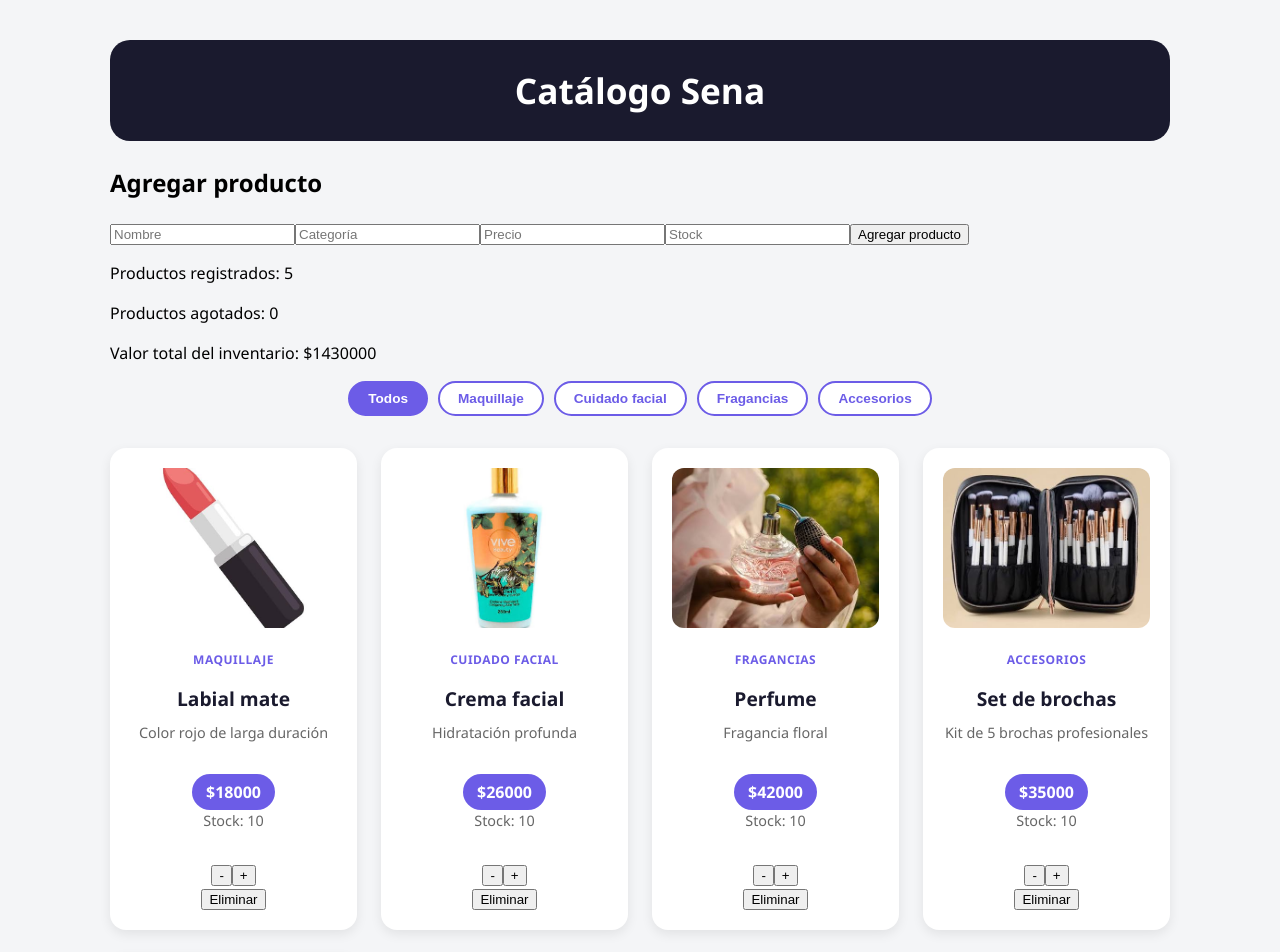
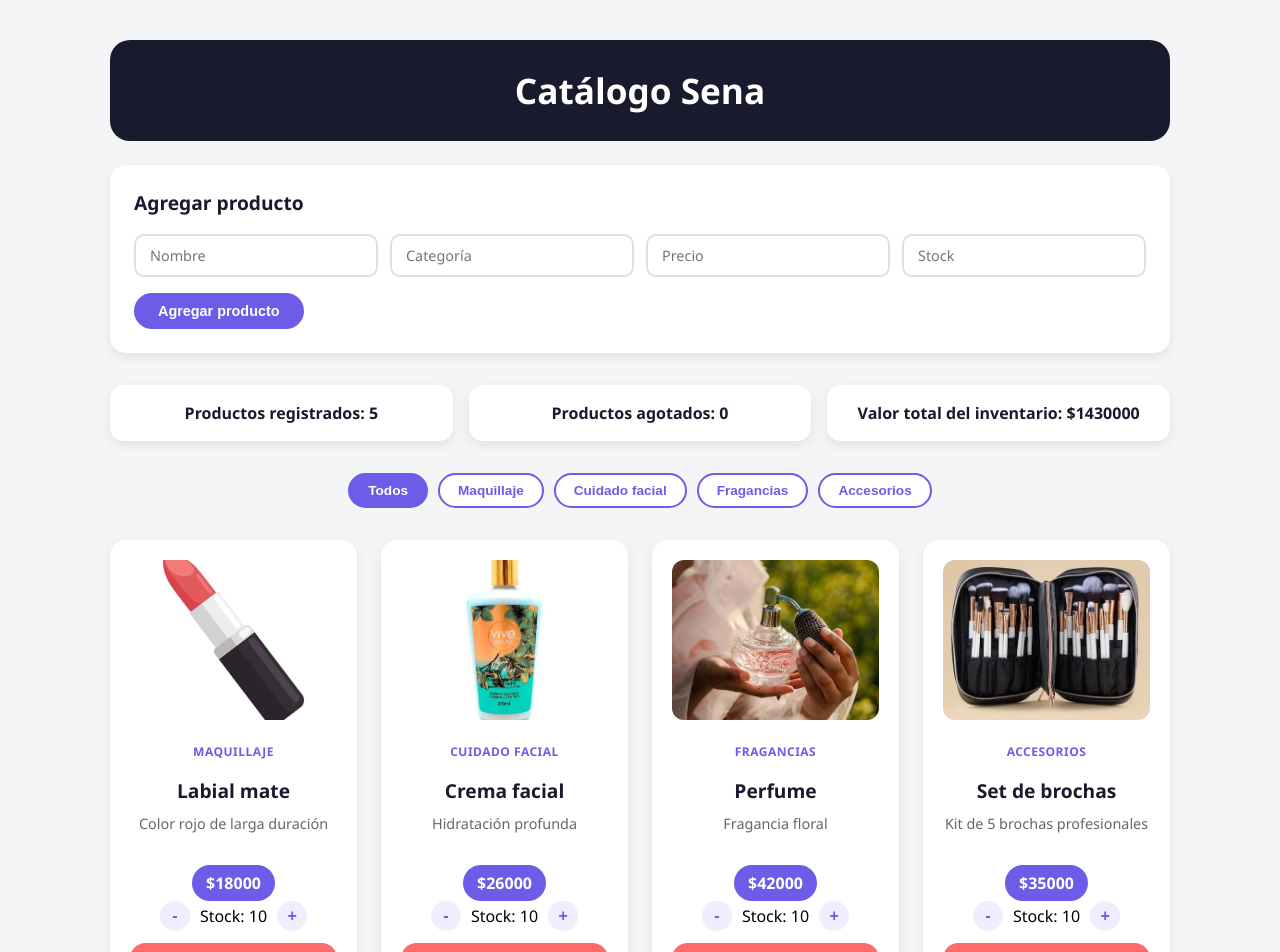
Before and after one commit to Cyber-TL/Aprendiendo-react, a React (Vite) app: page / in a window 1280 px wide. Shown: the top 952 px of the page. Built offline with nearby package versions, Linux system fonts and the light colour scheme.

Commit message:
style: mejorar diseño del formulario, tablero e indicadores

```diff
--- a/src/App.css
+++ b/src/App.css
@@ -71,6 +71,7 @@ body {
   border-radius: 12px;
   margin-bottom: 12px;
 }
+
 .categoria {
   display: inline-block;
   font-size: 0.75rem;
@@ -121,3 +122,118 @@ body {
   background: #6c5ce7;
   color: white;
 }
+
+/* === Formulario === */
+.formulario {
+  background: white;
+  border-radius: 16px;
+  padding: 24px;
+  margin-bottom: 32px;
+  box-shadow: 0 4px 12px rgba(0, 0, 0, 0.08);
+}
+
+.formulario h2 {
+  margin: 0 0 16px;
+  color: #1a1a2e;
+  font-size: 1.2rem;
+}
+
+.formulario-grid {
+  display: grid;
+  grid-template-columns: repeat(auto-fit, minmax(160px, 1fr));
+  gap: 12px;
+  margin-bottom: 16px;
+}
+
+.formulario input {
+  border: 2px solid #e0e0e0;
+  border-radius: 10px;
+  padding: 10px 14px;
+  font-size: 0.9rem;
+  font-family: inherit;
+  transition: border-color 0.2s ease;
+}
+
+.formulario input:focus {
+  outline: none;
+  border-color: #6c5ce7;
+}
+
+.formulario button {
+  border: none;
+  background: #6c5ce7;
+  color: white;
+  padding: 10px 24px;
+  border-radius: 20px;
+  font-weight: 600;
+  font-size: 0.9rem;
+  cursor: pointer;
+  transition: background 0.2s ease;
+}
+
+.formulario button:hover {
+  background: #5a4bd1;
+}
+
+/* === Tablero de indicadores === */
+.tablero {
+  display: grid;
+  grid-template-columns: repeat(auto-fit, minmax(180px, 1fr));
+  gap: 16px;
+  margin-bottom: 32px;
+}
+
+.tablero p {
+  background: white;
+  border-radius: 14px;
+  padding: 16px;
+  margin: 0;
+  text-align: center;
+  font-weight: 600;
+  color: #1a1a2e;
+  box-shadow: 0 4px 12px rgba(0, 0, 0, 0.08);
+}
+
+/* === Stock y acciones dentro de cada producto === */
+.producto .stock-controles {
+  display: flex;
+  align-items: center;
+  justify-content: center;
+  gap: 10px;
+  margin-bottom: 12px;
+}
+
+.producto .stock-controles button {
+  border: none;
+  background: #f0edfe;
+  color: #6c5ce7;
+  width: 30px;
+  height: 30px;
+  border-radius: 50%;
+  font-size: 1rem;
+  font-weight: 700;
+  cursor: pointer;
+  transition: background 0.2s ease;
+}
+
+.producto .stock-controles button:hover {
+  background: #6c5ce7;
+  color: white;
+}
+
+.producto .btn-eliminar {
+  border: none;
+  background: #ff6b6b;
+  color: white;
+  padding: 8px 16px;
+  border-radius: 20px;
+  font-weight: 600;
+  font-size: 0.85rem;
+  cursor: pointer;
+  width: 100%;
+  transition: background 0.2s ease;
+}
+
+.producto .btn-eliminar:hover {
+  background: #e05555;
+}
--- a/src/components/FormularioProducto.jsx
+++ b/src/components/FormularioProducto.jsx
@@ -41,12 +41,14 @@ function FormularioProducto({ onAgregar }) {
     };
 
     return (
-        <form onSubmit={manejarEnvio}>
+        <form className="formulario" onSubmit={manejarEnvio}>
             <h2>Agregar producto</h2>
-            <input type="text" name="nombre" placeholder="Nombre" value={formulario.nombre} onChange={manejarCambio} />
-            <input type="text" name="categoria" placeholder="Categoría" value={formulario.categoria} onChange={manejarCambio} />
-            <input type="number" name="precio" placeholder="Precio" value={formulario.precio} onChange={manejarCambio} />
-            <input type="number" name="stock" placeholder="Stock" value={formulario.stock} onChange={manejarCambio} />
+            <div className="formulario-grid">
+                <input type="text" name="nombre" placeholder="Nombre" value={formulario.nombre} onChange={manejarCambio} />
+                <input type="text" name="categoria" placeholder="Categoría" value={formulario.categoria} onChange={manejarCambio} />
+                <input type="number" name="precio" placeholder="Precio" value={formulario.precio} onChange={manejarCambio} />
+                <input type="number" name="stock" placeholder="Stock" value={formulario.stock} onChange={manejarCambio} />
+            </div>
             <button type="submit">Agregar producto</button>
         </form>
     );
--- a/src/components/Producto.jsx
+++ b/src/components/Producto.jsx
@@ -6,12 +6,12 @@ export default function Producto({ producto, nombre, descripcion, precio, catego
       <h2>{nombre}</h2>
       <p>{descripcion}</p>
       <strong>${precio}</strong>
-      <p>Stock: {producto.stock}</p>
-      <div>
+      <div className="stock-controles">
         <button onClick={() => onModificarStock(producto.id, -1)}>-</button>
+        <span>Stock: {producto.stock}</span>
         <button onClick={() => onModificarStock(producto.id, 1)}>+</button>
       </div>
-      <button onClick={() => onEliminar(producto.id)}>Eliminar</button>
+      <button className="btn-eliminar" onClick={() => onEliminar(producto.id)}>Eliminar</button>
     </article>
   );
 }
```
